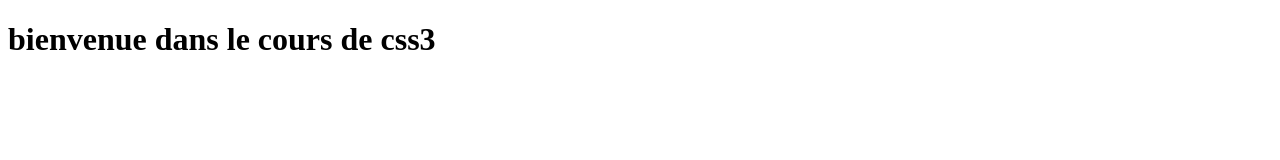
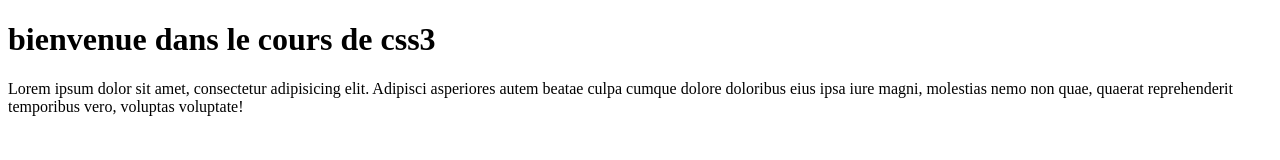
Before and after one commit to heddam/dwwm_html_css, a plain HTML site: page index.html in a window 1280 px wide. Drawn offline with Linux system fonts and the light colour scheme.

Commit message:
2eme commit

```diff
--- a/index.html
+++ b/index.html
@@ -6,5 +6,6 @@
 </head>
 <body>
 <h1>bienvenue dans le cours de  css3</h1>
+<p> Lorem ipsum dolor sit amet, consectetur adipisicing elit. Adipisci asperiores autem beatae culpa cumque dolore doloribus eius ipsa iure magni, molestias nemo non quae, quaerat reprehenderit temporibus vero, voluptas voluptate!</p>
 </body>
 </html>
```
